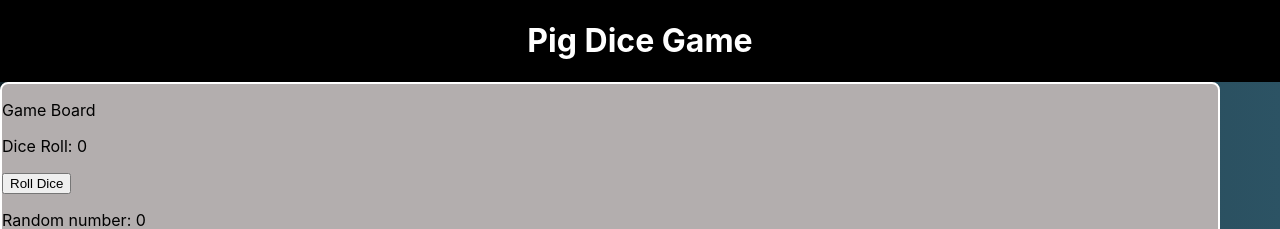
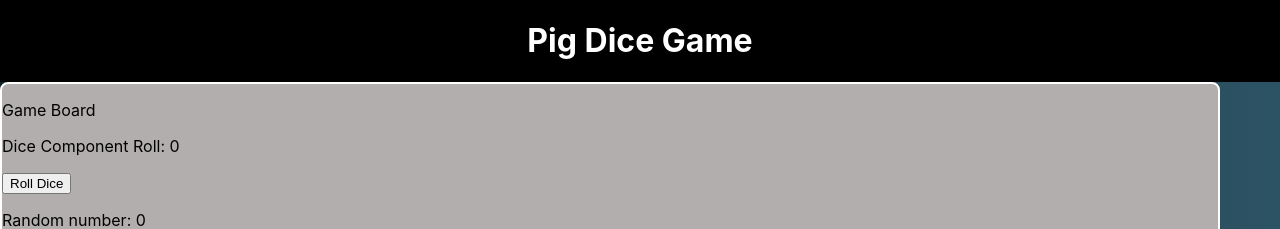
Before and after one commit to the-j-curl/project-dice-game, a React (Create React App) app: page / in a window 1280 px wide. Shown: the top 229 px of the page. Built offline with nearby package versions, Linux system fonts and the light colour scheme.

Commit message:
Cleaned up function name

```diff
--- a/src/components/Button/Button.tsx
+++ b/src/components/Button/Button.tsx
@@ -5,13 +5,13 @@ type OwnProps = {
   color?: string
   icon?: string
   size?: number
-  onClickEvent: () => number | void
+  onClickFunction: () => number | void
 }
 
 type Props = OwnProps
 
-export const Button = ({ buttonText, onClickEvent }: Props) => {
+export const Button = ({ buttonText, onClickFunction }: Props) => {
   return (
-    <button onClick={() => onClickEvent()}>{buttonText}</button>
+    <button onClick={() => onClickFunction()}>{buttonText}</button>
   );
 };
--- a/src/components/Dice/Dice.tsx
+++ b/src/components/Dice/Dice.tsx
@@ -1,9 +1,10 @@
-import React, { useState } from 'react';
+import React from 'react';
 
 export const Dice = () => {
-  const [diceRoll, setDiceRoll] = useState(0)
+  // const [diceRoll, setDiceRoll] = useState(0)
+  const diceRoll = 0;
 
   return (
-    <p>Dice Roll: {diceRoll}</p>
+    <p>Dice Component Roll: {diceRoll}</p>
   );
 };
--- a/src/components/GameBoard/GameBoard.tsx
+++ b/src/components/GameBoard/GameBoard.tsx
@@ -22,7 +22,7 @@ export const GameBoard = () => {
     <main className={styles.boardWrapper}>
       <p>Game Board</p>
       <Dice />
-      <Button buttonText={diceButton} onClickEvent={() => setDiceRoll(1, 6)} />
+      <Button buttonText={diceButton} onClickFunction={() => setDiceRoll(1, 6)} />
       <p>Random number: {randomNum}</p>
     </main>
   );
```
